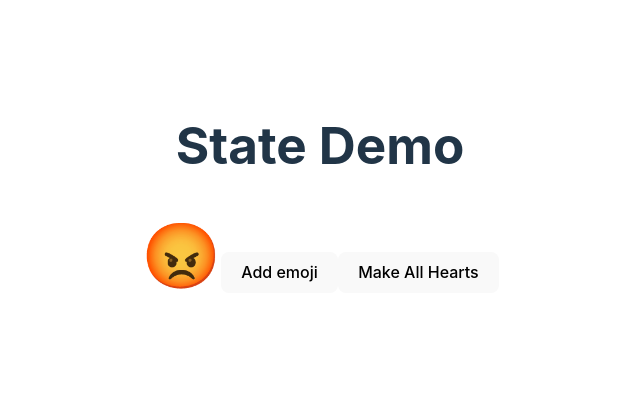
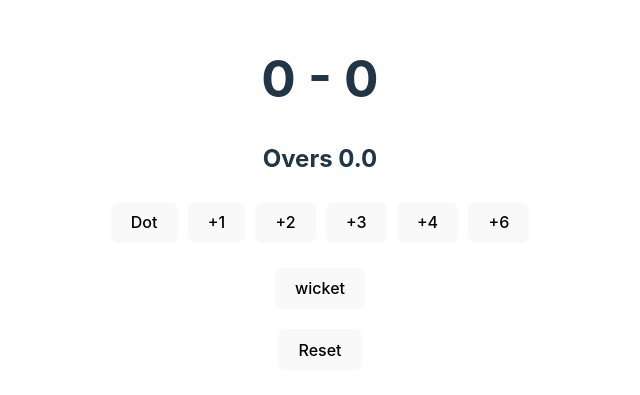
Before and after one commit to Vinidu-Minsara/React_basics, a React (Vite) app in the folder react_states/: page / in a window 1280 px wide. Shown: the part 207-602 px from the top of the page, without its empty margins (320-960 px from the left). Built offline with nearby package versions, Linux system fonts and the light colour scheme.

Commit message:
add lesson

```diff
--- a/react_states/src/App.jsx
+++ b/react_states/src/App.jsx
@@ -4,17 +4,19 @@ import Toggler from "./Toggler.jsx";
 import CounterWithUpdate from "./CounterWithUpdate.jsx";
 import ScoreKeeper from "./ScoreKeeper.jsx";
 import EmojiClicker from "./EmojiClicker.jsx";
+import CricketScoreBoard from "./CricketScoreBoard.jsx";
 
 function App() {
 
   return (
     <>
-        <h1>State Demo</h1>
+        {/*<h1>State Demo</h1>*/}
         {/*<Counter/>*/}
         {/*<Toggler/>*/}
         {/*<CounterWithUpdate/>*/}
         {/*<ScoreKeeper/>*/}
-        <EmojiClicker/>
+        {/*<EmojiClicker/>*/}
+        <CricketScoreBoard/>
     </>
   )
 }
--- /dev/null
+++ b/react_states/src/CricketScoreBoard.jsx
@@ -0,0 +1,48 @@
+import {useState} from "react";
+
+function CricketScoreBoard(){
+    const [state, setState] = useState({score: 0, wickets: 0, balls: 0});
+
+    const increaseScore = (s) => {
+        setState({...state, score: state.score + s, balls: state.balls + 1});
+    }
+
+    const increaseWicket = () => {
+        setState({...state, wickets: state.wickets + 1, balls: state.balls + 1});
+    }
+
+    const calculateOvers = () => {
+        const overs = Math.floor(state.balls / 6);
+        const ballsRemaining = state.balls % 6;
+        return `${overs}.${ballsRemaining}`;
+    }
+
+    const reset = () => {
+        setState({score: 0, wickets: 0, balls: 0});
+    }
+
+    return(
+        <div>
+            <div>
+                <h1>{state.score} - {state.wickets}</h1>
+                <h2>Overs {state.balls < 6 ? `0.${state.balls}`: calculateOvers() }</h2>
+            </div>
+            <div>
+                <button style={{margin: 5}} onClick={() => increaseScore(0)}>Dot</button>
+                <button style={{margin: 5}} onClick={() => increaseScore(1)}>+1</button>
+                <button style={{margin: 5}} onClick={() => increaseScore(2)}>+2</button>
+                <button style={{margin: 5}} onClick={() => increaseScore(3)}>+3</button>
+                <button style={{margin: 5}} onClick={() => increaseScore(4)}>+4</button>
+                <button style={{margin: 5}} onClick={() => increaseScore(6)}>+6</button>
+            </div>
+            <div>
+                <button style={{marginTop: 20, marginBottom: 20}} onClick={() => increaseWicket()}>wicket</button>
+            </div>
+            <div>
+                <button onClick={reset}>Reset</button>
+            </div>
+        </div>
+    )
+}
+
+export default CricketScoreBoard;
```
